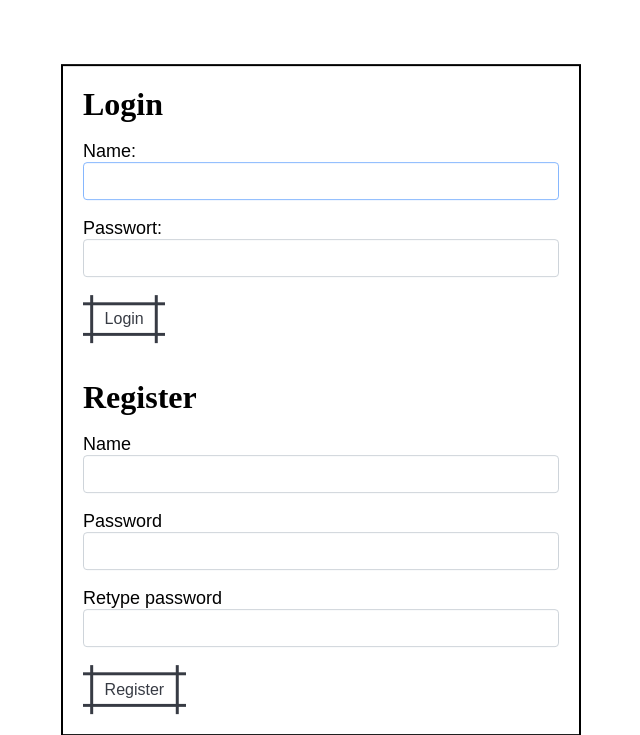
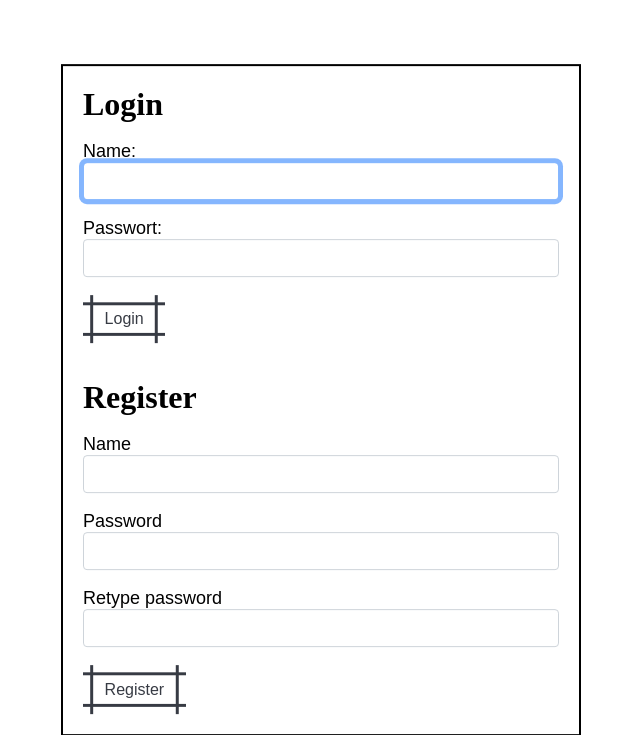
Before and after one commit to oceanstevy/2023_Racing_1TPIF2, a PHP site: page /Front-End/index.html in a window 1280 px wide, with the restyled element focused. Shown: the top 735 px of the page, without its empty margins (319-959 px from the left). Run offline with PHP 8.4, Linux system fonts and the light colour scheme; data that the repository does not hold is empty; some libraries are stand-ins or nearby versions.

Commit message:
Update css.css

```diff
--- a/Style/css.css
+++ b/Style/css.css
@@ -128,7 +128,7 @@ span{
     background-color: #fff;
     border-color: #86b7fe;
     outline: 0;
-    box-shadow: 0 0 0 0.25rem rgba(13 110 253 0.5);
+    box-shadow: 0 0 0 0.25rem rgba(13,110,253,0.5);
 }
 .JANN_Button{
     --b: 3px;   /* border thickness */
```
